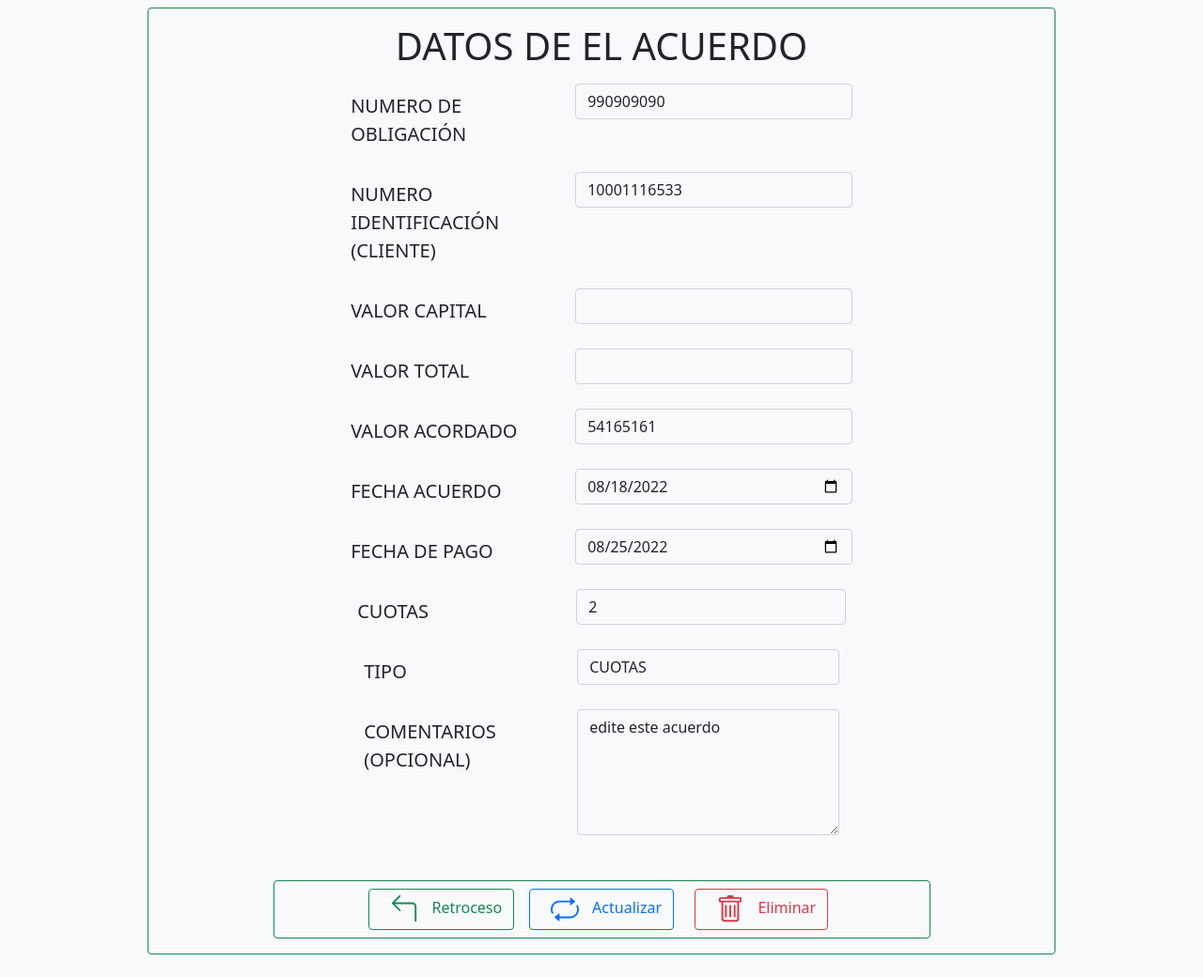
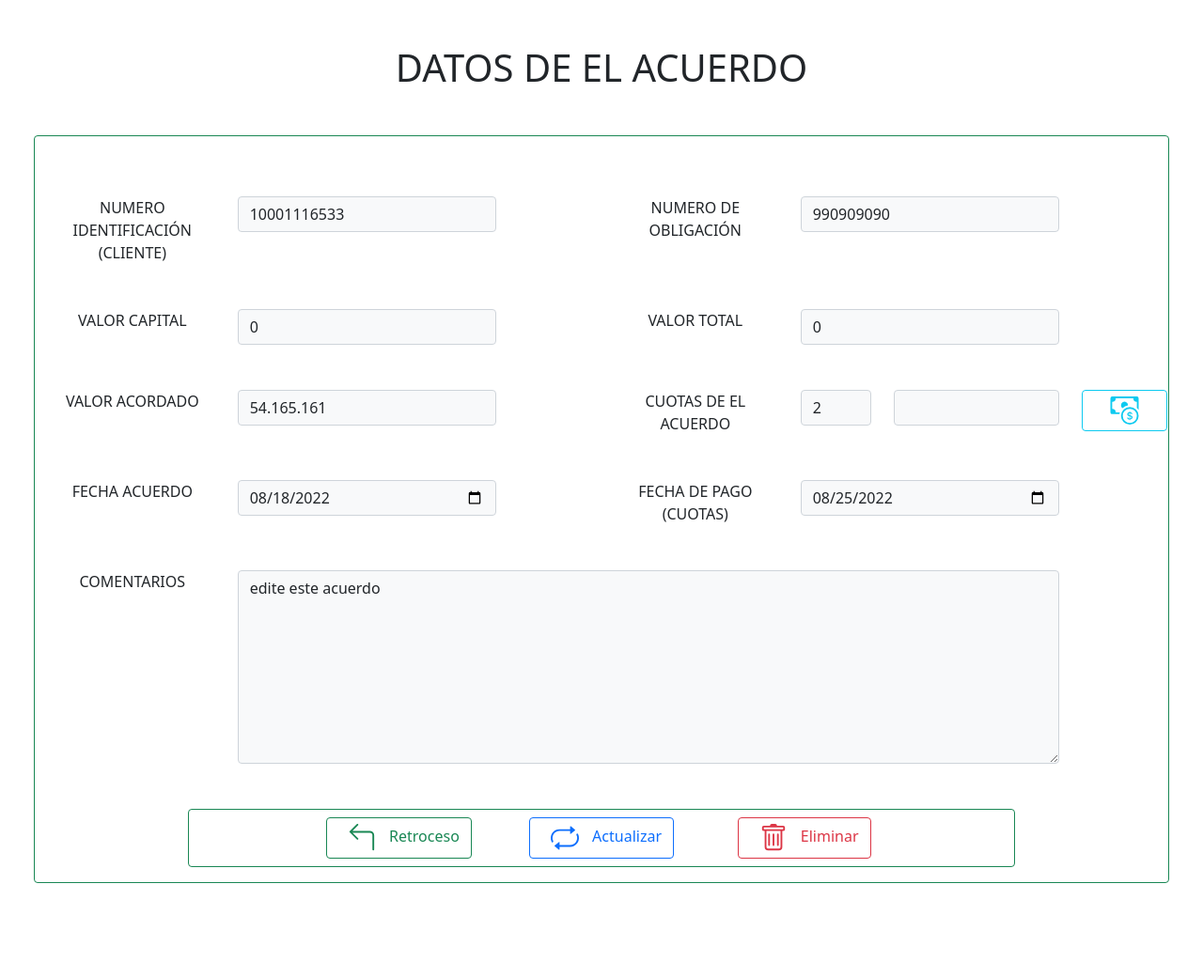
Before and after one commit to Programandinggabriel/Acuerdos_de_pago, a PHP site: page /forms/acuerdo_pago/actions/editar_acuerdo.php?idAcuerdo=1 in a window 1280 px wide. Shown: the whole page at 94% size. After the commit the page ends 1004 px from the top, so only its background shows below. Run offline with PHP 8.4, Linux system fonts and the light colour scheme; data comes from the database, SQL or seed files in the repository; data that the repository does not hold is empty; some libraries are stand-ins or nearby versions.

Commit message:
mas cambios

```diff
--- a/forms/acuerdo_pago/actions/acciones_acuerdos.php
+++ b/forms/acuerdo_pago/actions/acciones_acuerdos.php
@@ -7,7 +7,7 @@
     $inidCliente = $_POST['inidCliente'];
     $inFechAcuerdo = $_POST['inFechAcuerdo'];
     $inFechPago = $_POST['inFechPago'];
-    $inValorAcuerdo = $_POST['inValorAcuerdo'];
+    $inValorAcuerdo = (int) filter_var($_POST['inValorAcuerdo'], FILTER_SANITIZE_NUMBER_INT);
 
     $inCuotas = $_POST['inCuotas'];
     //$inTipoAcuerdo = $_POST['inTipoAcuerdo'];
@@ -49,11 +49,8 @@
             fechaacuerdo= '$inFechAcuerdo', fechapago= '$inFechPago', valor= '$inValorAcuerdo', cuotas= '$inCuotas', comentarios= '$inComments'
             WHERE idacuerdo= '$idAcuerdo'";
 
-            print($queryUpdate);
-
             $queryUpdate = mysqli_query($conexion, $queryUpdate);
 
-            echo $queryUpdate;
             if($queryUpdate){
                 echo 'actualizado';
                 header("location:../views/muestra_acuerdos.php");
--- a/forms/acuerdo_pago/actions/editar_acuerdo.php
+++ b/forms/acuerdo_pago/actions/editar_acuerdo.php
@@ -5,12 +5,12 @@
     $querySelect = "SELECT * FROM acuerdos WHERE idacuerdo = '" .$idAcuerdo. "'";
     $consulta = mysqli_query($conexion, $querySelect);
 
-    $info_Acuerdo = mysqli_fetch_array($consulta);
+    $info_Acuerdo = mysqli_fetch_row($consulta);
 
-    $querySelect = "SELECT * FROM clientes_deuda WHERE numobligacion = '" .$idAcuerdo. "'";
+    $querySelect = "SELECT * FROM infclient WHERE numobligacion = '" .$info_Acuerdo[1]. "'";
     $consulta = mysqli_query($conexion, $querySelect);
 
-    $info_Cliente = "";
+    $info_Cliente = mysqli_fetch_row($consulta);
 
     //VISTA FORM
 ?>
@@ -20,84 +20,117 @@
     <meta name="viewport" content="width=device-width, initial-scale=1.0"> <!--responsive-->
     <link href="../../../css/bootstrap.min.css" rel="stylesheet">
     <script src="../../../js/bootstrap.js"></script>
+    <script src="https://ajax.googleapis.com/ajax/libs/jquery/2.1.1/jquery.min.js" type="text/javascript"></script>
+    <script src="https://cdnjs.cloudflare.com/ajax/libs/jquery.mask/1.14.10/jquery.mask.js"></script>
+    <script src="https://unpkg.com/sweetalert/dist/sweetalert.min.js"></script>
+
     <title>Editar</title>
 </head>
-<body class="bg-light p-2 row justify-content-center">
-    <form class="border border-success rounded w-75 p-3" method="POST" action="acciones_acuerdos.php">
-    <h1 class='text-center'>DATOS DE EL ACUERDO</h1>
+
+<section class="p-5 row justify-content-center">
+    <h1 class=' text-center mb-5'>DATOS DE EL ACUERDO</h1>
+    <form class='border border-success rounded w-90 p-3 text-center' method='POST' action="acciones_acuerdos.php" id='frm_acuedos'>
         <!--VARIABLE DE CASE == ACCION USUARIO-->
-        <input type="hidden" name="accion" value="editar"></input>
+        <input type="hidden" id="accion" name="accion"></input>
         <input type="hidden" name="idAcuerdo" value="<?php echo $info_Acuerdo[0]?>"></input>
 
+        <div class='row mt-5'>
+            <div class='col-md-2 col-form-label-md'>
+                <label>NUMERO IDENTIFICACIÓN (CLIENTE)</label>
+            </div>
+            <div class='col-sm-3'>
+                <input  class="form-control bg-light" type="number" value=<?php echo $info_Acuerdo[2]?> name="inidCliente" id ="inidCliente" readonly ></input>
+            </div>
+            <div class="col-sm-1"></div>
 
-        <div class="form-group row mt-3 justify-content-center">
-            <label class="col-sm-3 col-form-label-lg">NUMERO DE OBLIGACIÓN</label>
-            <div class="col-sm-4">
-                <input type="number" class="form-control bg-light" name="inidCliente" value="<?php echo $info_Acuerdo[1]?>" readonly ></input>
+            <div class='col-md-2 col-form-label-md'>
+                <label>NUMERO DE OBLIGACIÓN</label>
+            </div>
+            <div class="col-sm-3">
+                <input  class="form-control bg-light" type="number" value=<?php echo $info_Acuerdo[1]?> id="inNobligAcuerdo" name="inNobligAcuerdo" readonly required></input>
             </div>
         </div>
 
-        <div class="form-group row mt-3 justify-content-center">
-            <label class="col-sm-3 col-form-label-lg">NUMERO IDENTIFICACIÓN (CLIENTE)</label>
-            <div class="col-sm-4">
-                <input type="number" class="form-control bg-light" name="inNobligAcuerdo" value="<?php echo $info_Acuerdo[2]?>" readonly></input>
+        <div class='row mt-5'>
+            <div class='col-md-2 col-form-label-md'>
+                <label>VALOR CAPITAL</label>
+            </div>
+            <div class=col-sm-3>
+                <input class="form-control bg-light" type="text"  value=<?php echo number_format($info_Cliente[7],0,'','.')?> id="inValCapital" name="inValCapital" readonly></input>
+            </div>
+
+            <div class='col-1'></div>
+
+            <div class='col-md-2 col-form-label-md'>
+                <label>VALOR TOTAL</label>
+            </div>
+            <div class=col-sm-3>
+                <input class="form-control bg-light" type="text" value=<?php echo number_format($info_Cliente[8],0,'','.')?> id="inValTotal" name="inValTotal" readonly></input>
             </div>
         </div>
 
-        <div class="form-group row mt-3 justify-content-center">
-            <label class="col-sm-3 col-form-label-lg">VALOR CAPITAL</label>
-            <div class=col-sm-4>
-                <input type="number" class="form-control bg-light" name="inValCapital" value="" readonly></input>
+        <div class='row mt-5'>
+            <div class='col-md-2 col-form-label-md'>
+                <label>VALOR ACORDADO</label>
+            </div>
+            <div class=col-sm-3>
+                <input class="form-control bg-light" type="text" value=<?php echo number_format($info_Acuerdo[5],0,'','.')?> id="inValorAcuerdo" name="inValorAcuerdo" required></input>
+            </div>
+
+            <div class='col-1'></div>
+
+            <div class='col-md-2 col-form-label-md'>
+                <label>CUOTAS DE EL ACUERDO</label>
+            </div>
+            <div class=col-sm-1>
+                <input  class="form-control bg-light" type="number" value=<?php echo $info_Acuerdo[6]?> name="inCuotas" id ="inCuotas" required readonly></input>
+            </div>
+            <div class=col-md-2>
+                <input  class="form-control bg-light" type="text" name="inTipoAcuerdo" id ="inTipoAcuerdo" readonly></input>
+            </div>
+            <div class='col-1'>
+                <button  class="btn btn-outline-info" type="button" id="btn_cuotas">
+                    <svg xmlns="http://www.w3.org/2000/svg" width="65" height="30" fill="currentColor" class="bi bi-cash-coin" viewBox="0 0 16 16">
+                        <path fill-rule="evenodd" d="M11 15a4 4 0 1 0 0-8 4 4 0 0 0 0 8zm5-4a5 5 0 1 1-10 0 5 5 0 0 1 10 0z"/>
+                        <path d="M9.438 11.944c.047.596.518 1.06 1.363 1.116v.44h.375v-.443c.875-.061 1.386-.529 1.386-1.207 0-.618-.39-.936-1.09-1.1l-.296-.07v-1.2c.376.043.614.248.671.532h.658c-.047-.575-.54-1.024-1.329-1.073V8.5h-.375v.45c-.747.073-1.255.522-1.255 1.158 0 .562.378.92 1.007 1.066l.248.061v1.272c-.384-.058-.639-.27-.696-.563h-.668zm1.36-1.354c-.369-.085-.569-.26-.569-.522 0-.294.216-.514.572-.578v1.1h-.003zm.432.746c.449.104.655.272.655.569 0 .339-.257.571-.709.614v-1.195l.054.012z"/>
+                        <path d="M1 0a1 1 0 0 0-1 1v8a1 1 0 0 0 1 1h4.083c.058-.344.145-.678.258-1H3a2 2 0 0 0-2-2V3a2 2 0 0 0 2-2h10a2 2 0 0 0 2 2v3.528c.38.34.717.728 1 1.154V1a1 1 0 0 0-1-1H1z"/>
+                        <path d="M9.998 5.083 10 5a2 2 0 1 0-3.132 1.65 5.982 5.982 0 0 1 3.13-1.567z"/>
+                    </svg>
+                </button>
             </div>
         </div>
 
-        <div class="form-group row mt-3 justify-content-center">
-            <label class="col-sm-3 col-form-label-lg">VALOR TOTAL </label>
-            <div class=col-sm-4>
-                <input class="form-control bg-light" type="number" step="any" id="inValTotal" name="inValTotal" value="" readonly></input>
+        <div class='row mt-5'>
+            <div class='col-md-2 col-form-label-md'>
+                <label>FECHA ACUERDO</label>
+            </div>
+            <div class=col-sm-3>
+                <input class="form-control bg-light" type="date" value=<?php echo $info_Acuerdo[3] ?> name="inFechAcuerdo" id='inFechAcuerdo'></input>
+            </div>
+
+            <div class='col-1'></div>
+
+            <div class='col-md-2 col-form-label-md'>
+                <label>FECHA DE PAGO (CUOTAS)</label>
+            </div>
+            <div class=col-sm-3>
+                <input class="form-control bg-light" type="date" value=<?php echo $info_Acuerdo[4] ?> name="inFechPago" id='inFechPago' required></input>
             </div>
         </div>
 
-        <div class="form-group row mt-3 justify-content-center">
-            <label class="col-sm-3 col-form-label-lg">VALOR ACORDADO </label>
-            <div class=col-sm-4>
-                <input class="form-control bg-light" type="number" step="any" id="inValorAcuerdo" name="inValorAcuerdo" value="<?php echo $info_Acuerdo[5]?>"></input>
+        <div class='row mt-5'>
+            <div class='col-md-2'>
+                <label>COMENTARIOS</label>
+            </div>
+            <div class='col-md-9'>
+                <textarea
+                    class='form-control bg-light'
+                    rows='8'
+                    id='inComments'
+                    name='inComments'><?php echo $info_Acuerdo[8] ?>
+                </textarea>
             </div>
         </div>
-
-        <div class="form-group row mt-3 justify-content-center">
-            <label class="col-sm-3 col-form-label-lg">FECHA ACUERDO</label>
-            <div class="col-sm-4">
-                <input type="date" class="form-control bg-light" name="inFechAcuerdo" value="<?php echo $info_Acuerdo[3]?>"></input>
-            </div>
-        </div>
-
-        <div class="form-group row mt-3 justify-content-center">
-            <label class="col-sm-3 col-form-label-lg">FECHA DE PAGO</label>
-            <div class=col-sm-4>
-                <input type="date" class="form-control bg-light" name="inFechPago" value="<?php echo $info_Acuerdo[4]?>"></input>
-        </div>
-
-        <div class="form-group row mt-3 justify-content-center">
-            <label class="col-sm-3 col-form-label-lg">CUOTAS</label>
-            <div class=col-sm-4>
-            <input type="number" class="form-control bg-light" name="inCuotas" value="<?php echo $info_Acuerdo[6]?>"></input>
-        </div>
-
-        <div class="form-group row mt-3 justify-content-center">
-            <label class="col-sm-3 col-form-label-lg">TIPO</label>
-            <div class="col-sm-4">
-                <input type="text" class="form-control bg-light" max="6" min="1" name="inTipoAcuerdo" value="<?php echo $info_Acuerdo[7]?>"></input>
-            </div>
-        </div>
-
-        <div class="form-group row mt-3 justify-content-center">
-            <label class="col-sm-3 col-form-label-lg">COMENTARIOS (OPCIONAL)</label>
-            <div class="col-sm-4">
-                <textarea  class="form-control bg-light" rows='5' name='inComments'><?php echo $info_Acuerdo[8]?></textarea>
-            </div>
-        </div>
-
 
     <div class='container border border-success rounded p-2 mt-5 w-75'><!--style='margin-left: 70px;-->
         <div class="row">
@@ -111,7 +144,7 @@
                     </button>
                 </div>
                 <div class="col-3">
-                        <button class="btn btn-outline-primary" type="submit">
+                    <button class="btn btn-outline-primary" type="submit" id='actualizar'>
                         <svg xmlns="http://www.w3.org/2000/svg" width="50" height="30" fill="currentColor" class="bi bi-repeat" viewBox="0 0 16 16">
                             <path d="M11 5.466V4H5a4 4 0 0 0-3.584 5.777.5.5 0 1 1-.896.446A5 5 0 0 1 5 3h6V1.534a.25.25 0 0 1 .41-.192l2.36 1.966c.12.1.12.284 0 .384l-2.36 1.966a.25.25 0 0 1-.41-.192Zm3.81.086a.5.5 0 0 1 .67.225A5 5 0 0 1 11 13H5v1.466a.25.25 0 0 1-.41.192l-2.36-1.966a.25.25 0 0 1 0-.384l2.36-1.966a.25.25 0 0 1 .41.192V12h6a4 4 0 0 0 3.585-5.777.5.5 0 0 1 .225-.67Z"/>
                         </svg>
@@ -129,7 +162,10 @@
                 </div>
             </div>
         </div>
+    </div>
+</form>
+</section>
 <script src='../js/editar_acuerdo.js'></script>
-    </form>
+
 <?php
 ?>
```
Also changed, not shown: forms/acuerdo_pago/actions/frm_acuerdos.php (+80 -64 lines). Lines whose indentation alone changed are shown as unchanged.
